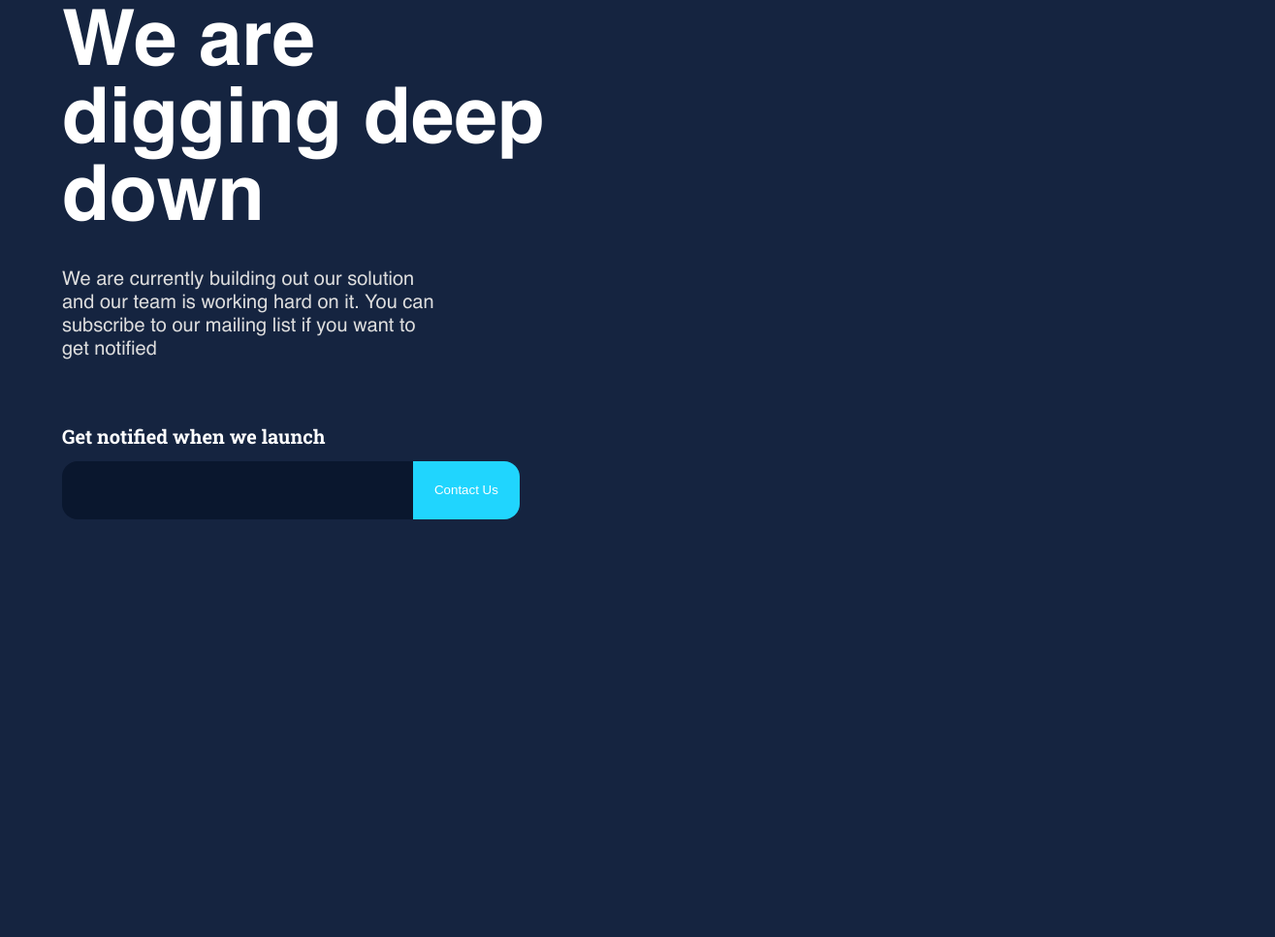
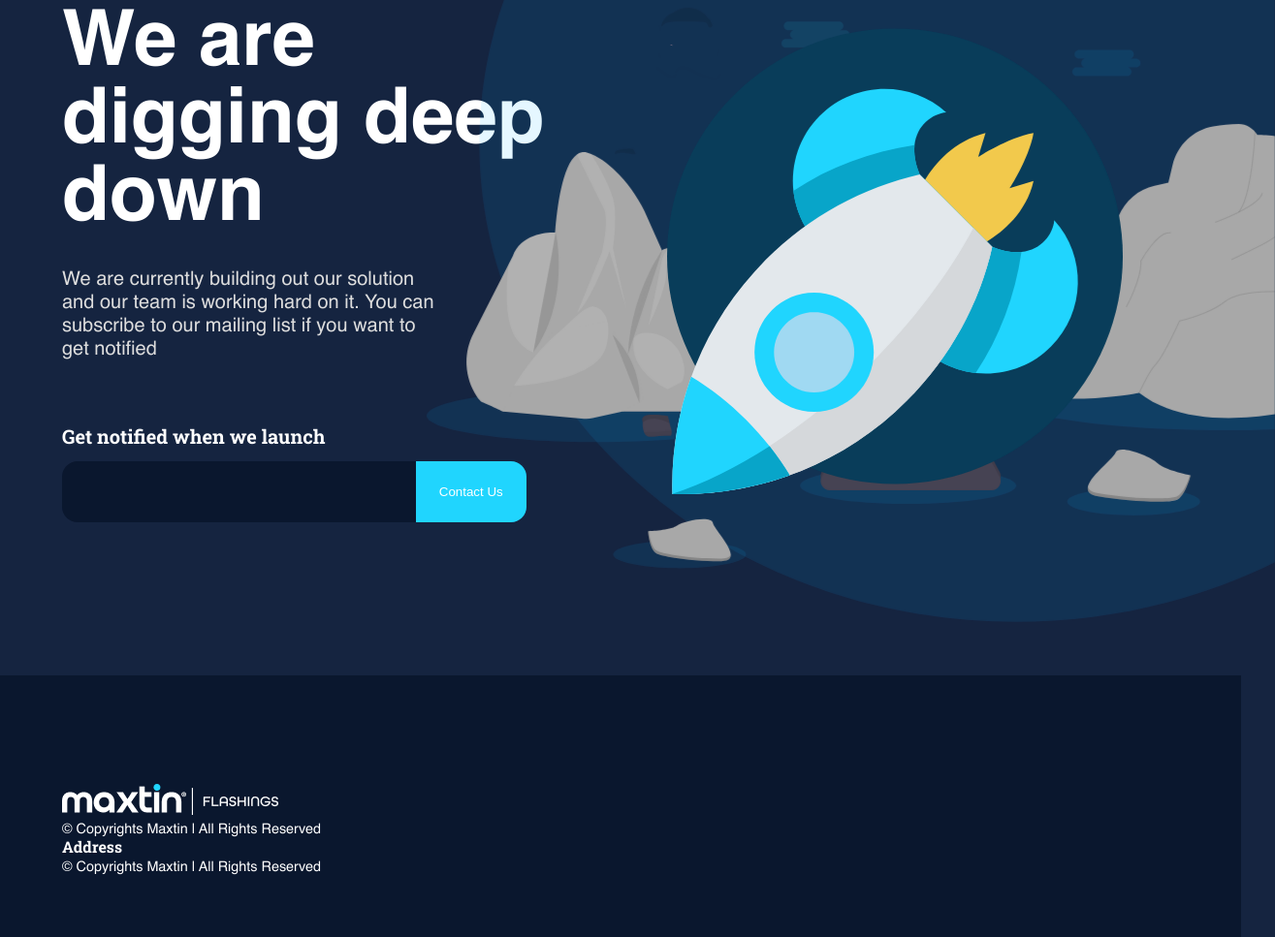
Before and after one commit to daregoodness1997/maxtin, a website: page index.html in a window 1280 px wide. Shown: the part 151-1118 px from the top of the page at 97% size, 1315 px wide, since content can reach past the window. Before the commit the page ends 800 px from the top, so only its background shows below. Drawn offline with nearby package versions, Linux system fonts and the light colour scheme.

Commit message:
started footer

```diff
--- a/index.html
+++ b/index.html
@@ -5,6 +5,11 @@
     <meta http-equiv="X-UA-Compatible" content="IE=edge" />
     <meta name="viewport" content="width=device-width, initial-scale=1.0" />
     <title>Maxtin | Flashings</title>
+    <!-- Favicons -->
+    <link rel="apple-touch-icon" sizes="180x180" href="/apple-touch-icon.png" />
+    <link rel="icon" type="image/png" sizes="32x32" href="/favicon-32x32.png" />
+    <link rel="icon" type="image/png" sizes="16x16" href="/favicon-16x16.png" />
+    <link rel="manifest" href="/site.webmanifest" />
     <!-- Font Awesome -->
     <link
       rel="stylesheet"
@@ -15,6 +20,7 @@
   </head>
 
   <body>
+    <div class="hero">
       <div class="container">
         <!-- Header -->
         <header class="header">
@@ -29,9 +35,9 @@
             <div>
               <h1>We are digging deep down</h1>
               <p class="sub-heading">
-              We are currently building out our solution and our team is working
-              hard on it. You can subscribe to our mailing list if you want to
-              get notified
+                We are currently building out our solution and our team is
+                working hard on it. You can subscribe to our mailing list if you
+                want to get notified
               </p>
             </div>
             <div class="form-control">
@@ -42,9 +48,36 @@
               </div>
             </div>
           </div>
-        <div class="content"></div>
+          <div class="content cente">
+            <img
+              src="/dist/assets/svg/cloud.svg"
+              alt="cloud illustration"
+              class="cloud-image"
+            />
+            <img
+              src="/dist/assets/svg/rocket.svg"
+              aalt="rocket illustration"
+              class="rocket-image"
+            />
+          </div>
         </section>
       </div>
+    </div>
+    <footer>
+      <div class="container">
+        <div class="content">
+          <div>
+            <img src="./dist/assets/maxtin-logo.png" />
+            <p class="small">© Copyrights Maxtin | All Rights Reserved</p>
+          </div>
+
+          <div>
+            <h4>Address</h4>
+            <p class="small">© Copyrights Maxtin | All Rights Reserved</p>
+          </div>
+        </div>
+      </div>
+    </footer>
 
     <script src="./node_modules/scrollreveal/dist/scrollreveal.min.js"></script>
 
```
Also changed, not shown: android-chrome-192x192.png (added), android-chrome-512x512.png (added), apple-touch-icon.png (added), dist/assets/svg/cloud.svg (added), dist/assets/svg/rocket.svg (added), dist/style/style.css, favicon-16x16.png (added), favicon-32x32.png (added), favicon.ico (added), site.webmanifest (added), 3 other files. Lines whose indentation alone changed are shown as unchanged.
